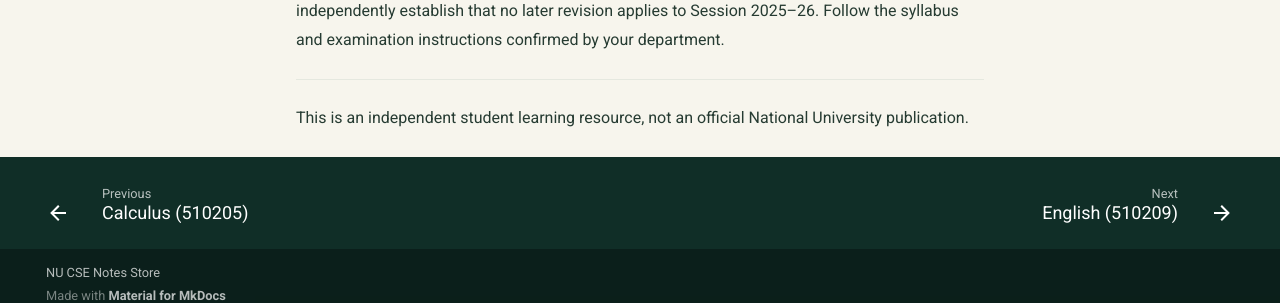
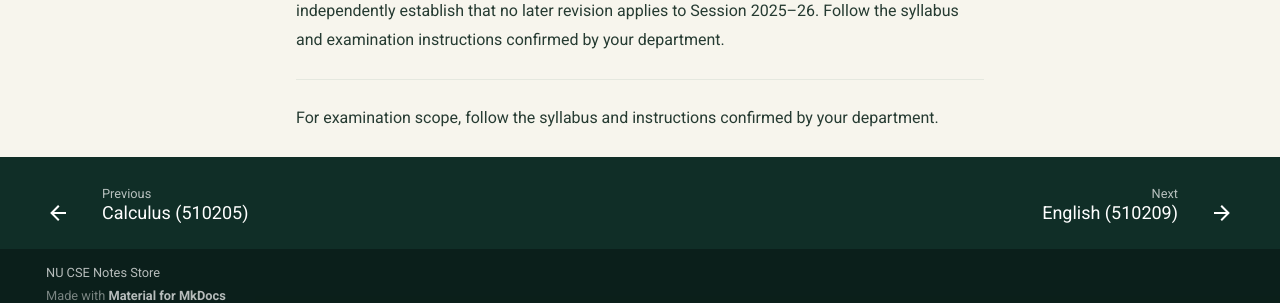
Before and after one commit to taimiyatahsin0-png/nu-cse-notes-store, an MkDocs documentation site: the page built from docs/subjects/phy/index.md, in a window 1280 px wide and 900 px high, scrolled down 2934 px. Shown: the part 581-884 px from the top of the window. Built offline with MkDocs 1.6.1 and Material for MkDocs 9.7.7, drawn with Linux system fonts in a browser that asks for light colours; comment, search, counter and statistics services are not loaded.

Commit message:
Remove National University non-affiliation disclaimer

```diff
--- a/docs/subjects/phy/index.md
+++ b/docs/subjects/phy/index.md
@@ -95,4 +95,4 @@ This repository uses the syllabus reference effective from Session 2017–2018.
 
 ---
 
-This is an independent student learning resource, not an official National University publication.
+For examination scope, follow the syllabus and instructions confirmed by your department.
```
